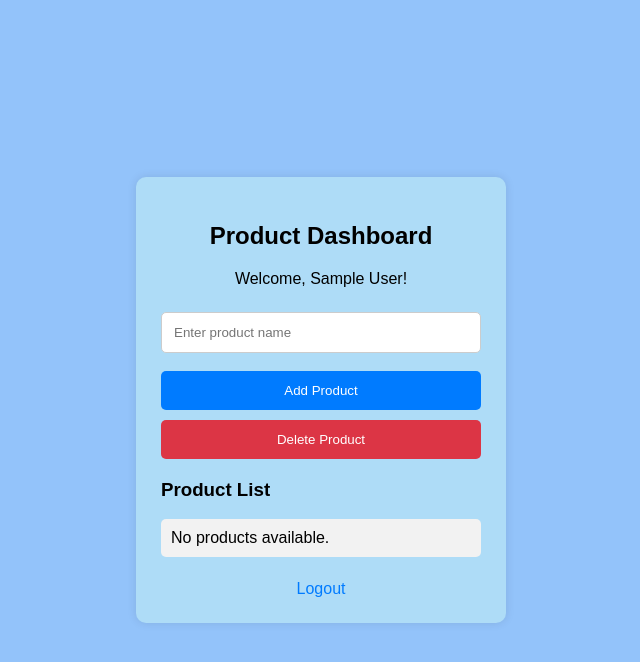
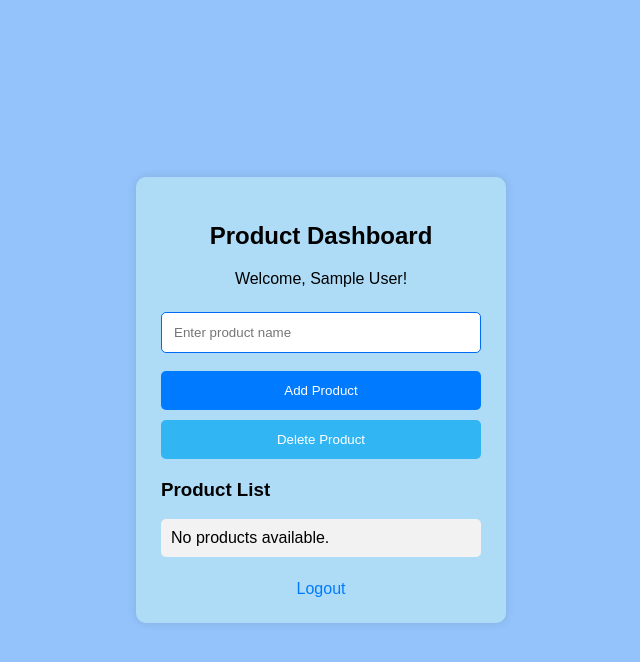
Before and after one commit to GazeNab/MyWebsite, a PHP site: page /pages/dashboard.php in a window 1280 px wide. Shown: the top 662 px of the page, without its empty margins (319-959 px from the left). Run offline with PHP 8.4, Linux system fonts and the light colour scheme; the visitor is signed in with stand-in values (Sample User, id 1); data that the repository does not hold is empty.

Commit message:
Changed the css

```diff
--- a/css/style.css
+++ b/css/style.css
@@ -30,7 +30,7 @@ input {
     padding: 12px;
     margin: 8px 0;
 
-    border: 1px solid #ccc;
+    border: 1px solid #016bf5;
     border-radius: 5px;
 
     box-sizing: border-box;
@@ -55,11 +55,11 @@ button:hover {
 }
 
 button.delete {
-    background-color: #dc3545;
+    background-color: #31b6f3;
 }
 
 button.delete:hover {
-    background-color: #a71d2a;
+    background-color: #06619e;
 }
 
 a {
```
